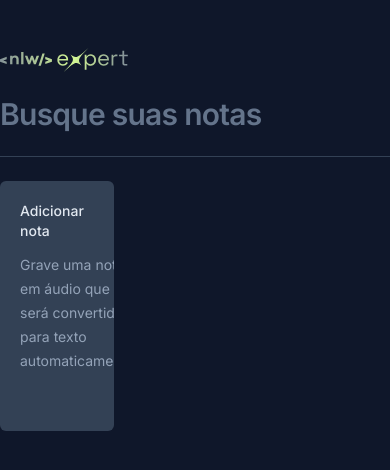
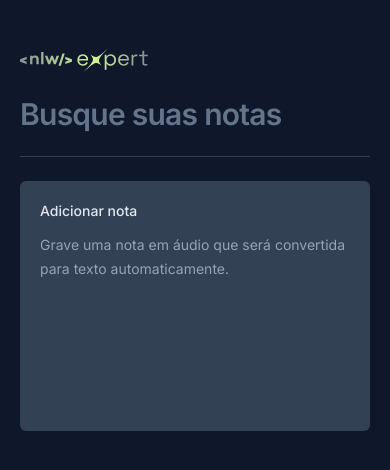
Before and after one commit to pdro-lucas/nlw-expert-notes, a React (Vite) app: page / in a window 390 px wide. Shown: the top 470 px of the page. Built offline with nearby package versions, Linux system fonts and the light colour scheme.

Commit message:
feat: add function to delete note

```diff
--- a/src/app.tsx
+++ b/src/app.tsx
@@ -1,4 +1,5 @@
 import { ChangeEvent, useState } from 'react'
+import { toast } from 'sonner'
 
 import Logo from '@/assets/logo.svg'
 
@@ -37,6 +38,16 @@ export function App() {
     localStorage.setItem('notes', JSON.stringify(notesArray))
   }
 
+  function onNoteDeleted(id: string) {
+    const notesArray = notes.filter((note) => note.id !== id)
+
+    setNotes(notesArray)
+
+    localStorage.setItem('notes', JSON.stringify(notesArray))
+
+    toast.success('Nota apagada com sucesso!')
+  }
+
   function handleSearch(event: ChangeEvent<HTMLInputElement>) {
     const query = event.target.value
 
@@ -51,7 +62,7 @@ export function App() {
       : notes
 
   return (
-    <div className="mx-auto my-12 max-w-6xl space-y-6">
+    <div className="mx-auto my-12 max-w-6xl space-y-6 px-5 lg:px-0">
       <img src={Logo} alt="Logo of NLW EXPERT" className="w-32" />
       <form>
         <input
@@ -65,11 +76,11 @@ export function App() {
 
       <div className="h-px bg-slate-700" />
 
-      <div className="grid auto-rows-[250px] grid-cols-3 gap-6">
+      <div className="grid auto-rows-[250px] grid-cols-1 gap-6 md:grid-cols-2 lg:grid-cols-3">
         <NewNoteCard onNoteCreated={onNoteCreated} />
 
         {filteredNotes.map((note) => (
-          <NoteCard key={note.id} note={note} />
+          <NoteCard key={note.id} note={note} onNoteDeleted={onNoteDeleted} />
         ))}
       </div>
     </div>
```
